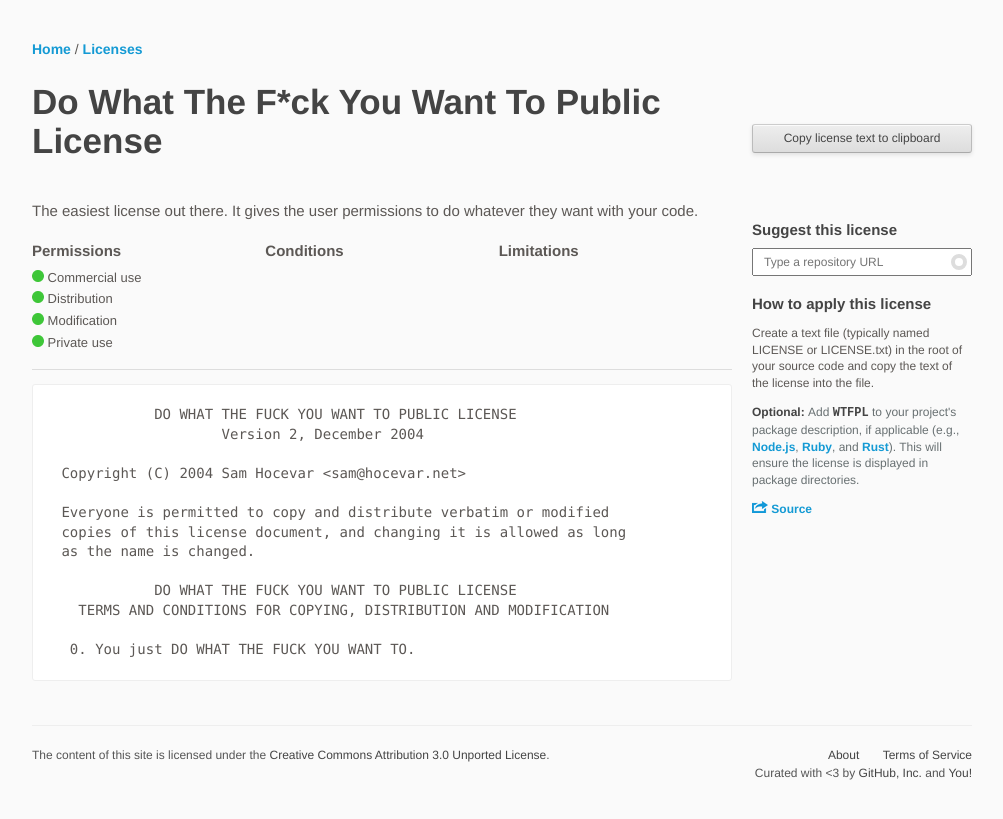
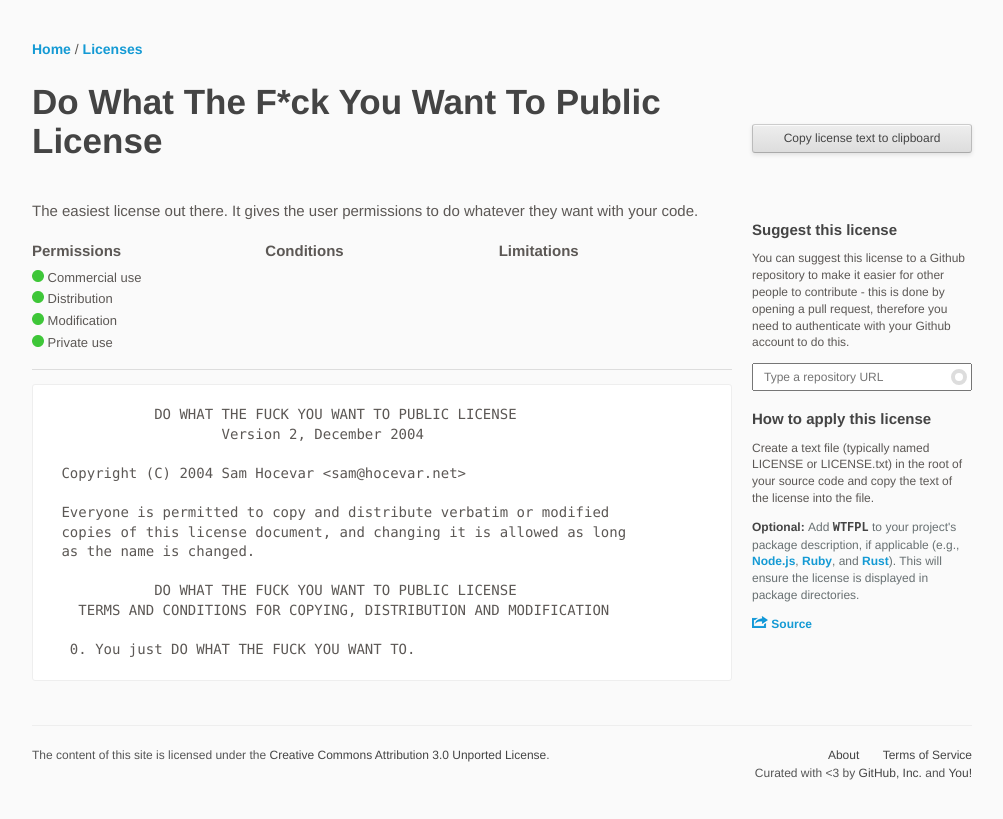
Before and after one commit to github/choosealicense.com, a Jekyll site: the page built from _licenses/wtfpl.txt, in a window 1280 px wide. Shown: the top 819 px of the page, without its empty margins (138-1141 px from the left). Built offline with Jekyll 4.4.1, drawn with Linux system fonts in a browser that asks for light colours; some web fonts are replaced.

Commit message:
More explanation to the user about the suggest feature

```diff
--- a/_includes/sidebar.html
+++ b/_includes/sidebar.html
@@ -3,8 +3,13 @@
   <a href="#" data-clipboard-target="#license-text" data-proofer-ignore="true" class="js-clipboard-button button">Copy license text to clipboard</a>
   <h3>Suggest this license</h3>
   <div class="repository-suggestion">
-    <input type="text" data-license-id="{{ page.spdx-id }}" placeholder="Type a repository URL" id="repository-url" title="status" />
-    <div class="status-indicator"></div>
+    <p>You can suggest this license to a Github repository to make it easier for other people to
+    contribute - this is done by opening a pull request, therefore you need to authenticate with
+    your Github account to do this.</p>
+    <div class="input-wrapper">
+      <input type="text" data-license-id="{{ page.spdx-id }}" placeholder="Type a repository URL" id="repository-url" title="status" />
+      <div class="status-indicator"></div>
+    </div>
   </div>
 
   <div class="how-to-apply">
--- a/assets/css/application.scss
+++ b/assets/css/application.scss
@@ -301,11 +301,11 @@ strong {
   margin-right: 12px;
 }
 
-.repository-suggestion {
+.input-wrapper {
   position: relative;
 }
 
-.repository-suggestion .status-indicator {
+.input-wrapper .status-indicator {
   position: absolute;
   right: 5px;
   top: 6px;
@@ -317,12 +317,12 @@ strong {
   border: 4px solid #ddd;
 }
 
-.repository-suggestion .status-indicator.fetching {
+.input-wrapper .status-indicator.fetching {
   border-right-color: transparent;
   animation: rotate 0.8s infinite linear;
 }
 
-.repository-suggestion .status-indicator.error {
+.input-wrapper .status-indicator.error {
   border: 4px solid #c6403d;
 }
 
```
